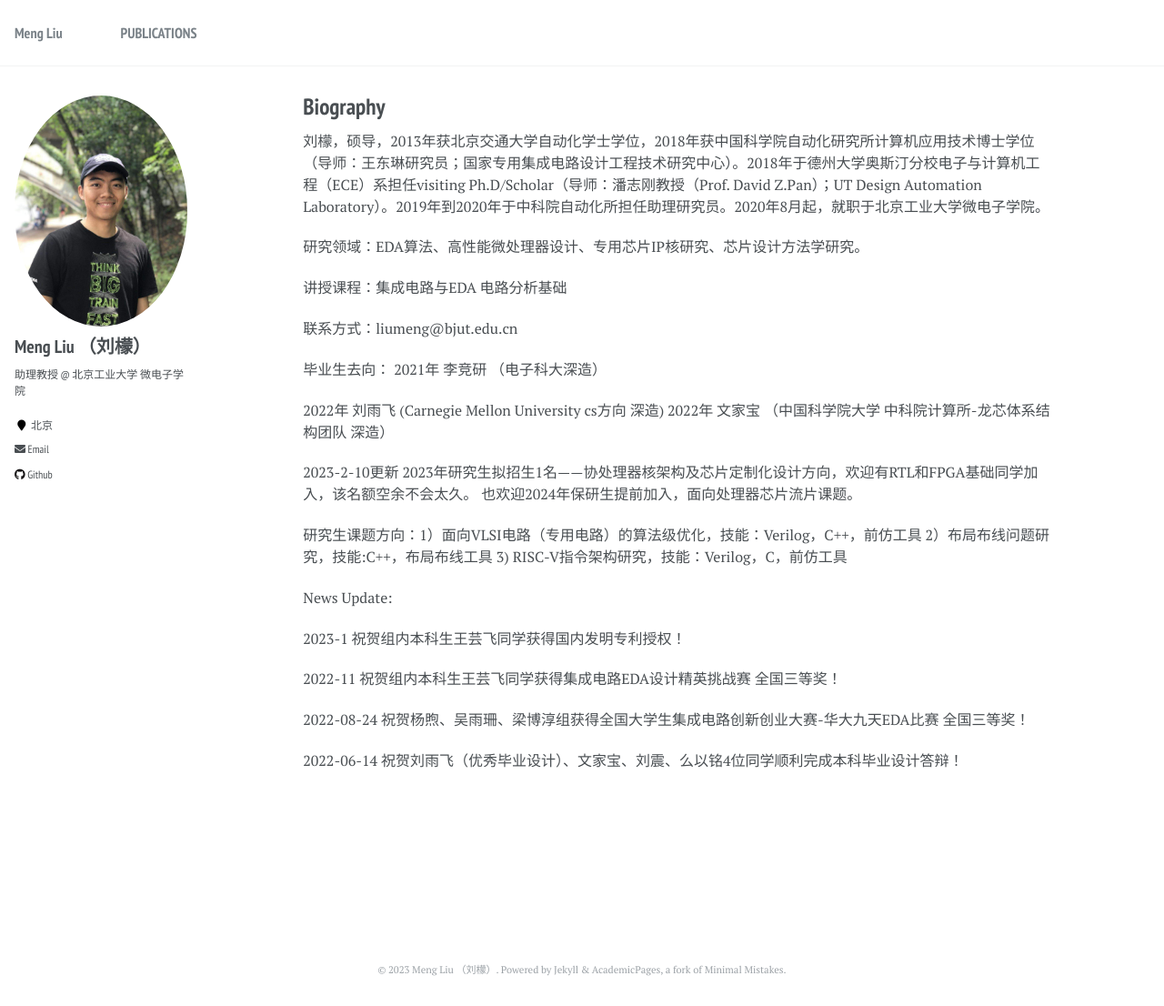
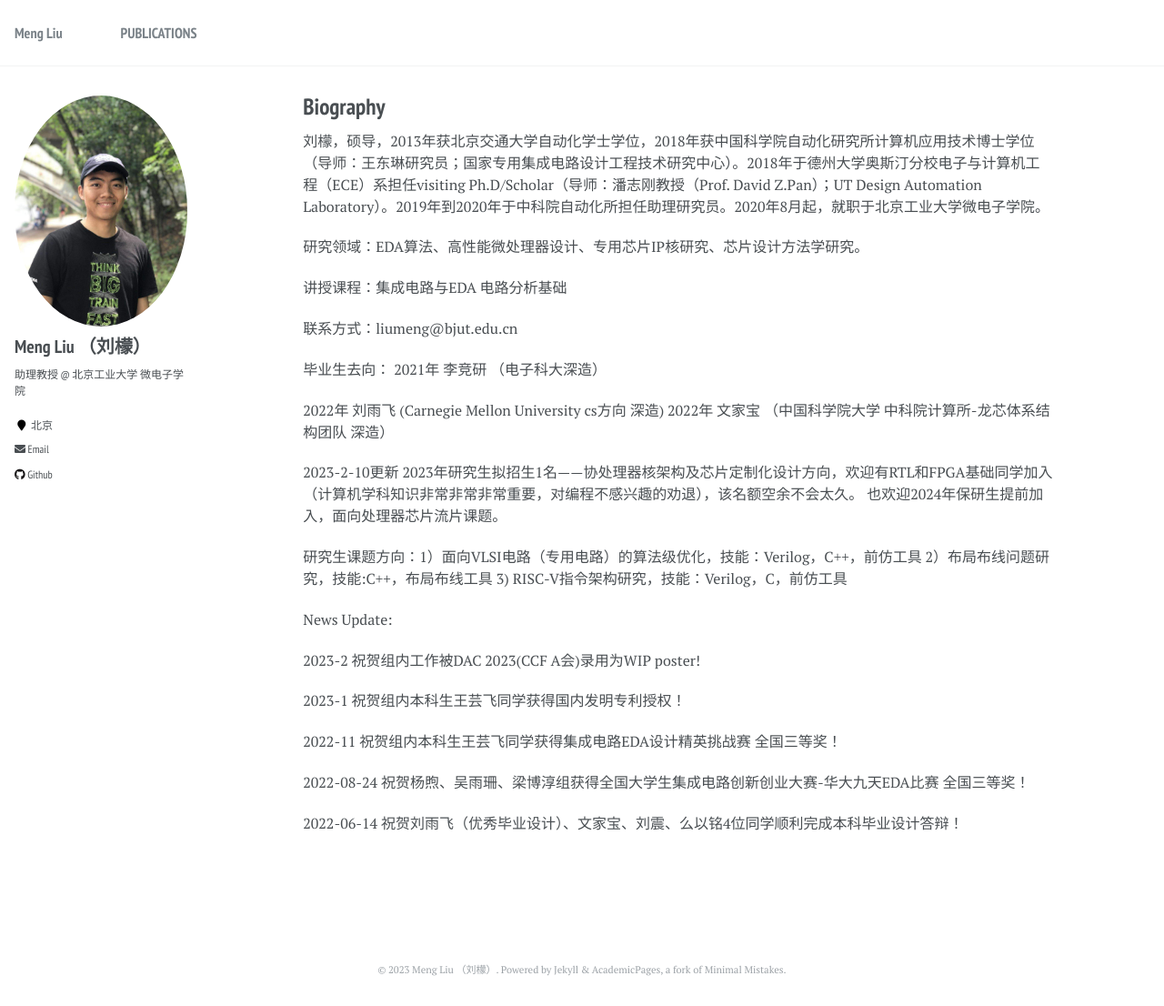
Before and after one commit to liumengbjut/liumengbjut.github.io, a Jekyll site: the page built from _pages/about.md, in a window 1280 px wide and 1106 px high. Shown: the whole window at 91% size. Built offline with Jekyll 4.4.1, drawn with Linux system fonts in a browser that asks for light colours.

Commit message:
Update about.md

```diff
--- a/_pages/about.md
+++ b/_pages/about.md
@@ -25,13 +25,15 @@ redirect_from:
 2022年  文家宝  （中国科学院大学 中科院计算所-龙芯体系结构团队 深造）
 
 
-2023-2-10更新  2023年研究生拟招生1名——协处理器核架构及芯片定制化设计方向，欢迎有RTL和FPGA基础同学加入，该名额空余不会太久。
+2023-2-10更新  2023年研究生拟招生1名——协处理器核架构及芯片定制化设计方向，欢迎有RTL和FPGA基础同学加入（计算机学科知识非常非常非常重要，对编程不感兴趣的劝退），该名额空余不会太久。
                也欢迎2024年保研生提前加入，面向处理器芯片流片课题。
 
 研究生课题方向：1）面向VLSI电路（专用电路）的算法级优化，技能：Verilog，C++，前仿工具 2）布局布线问题研究，技能:C++，布局布线工具 3) RISC-V指令架构研究，技能：Verilog，C，前仿工具
 
 
 News Update:
+
+2023-2     祝贺组内工作被DAC 2023(CCF A会)录用为WIP poster!
 
 2023-1     祝贺组内本科生王芸飞同学获得国内发明专利授权！
 
```
